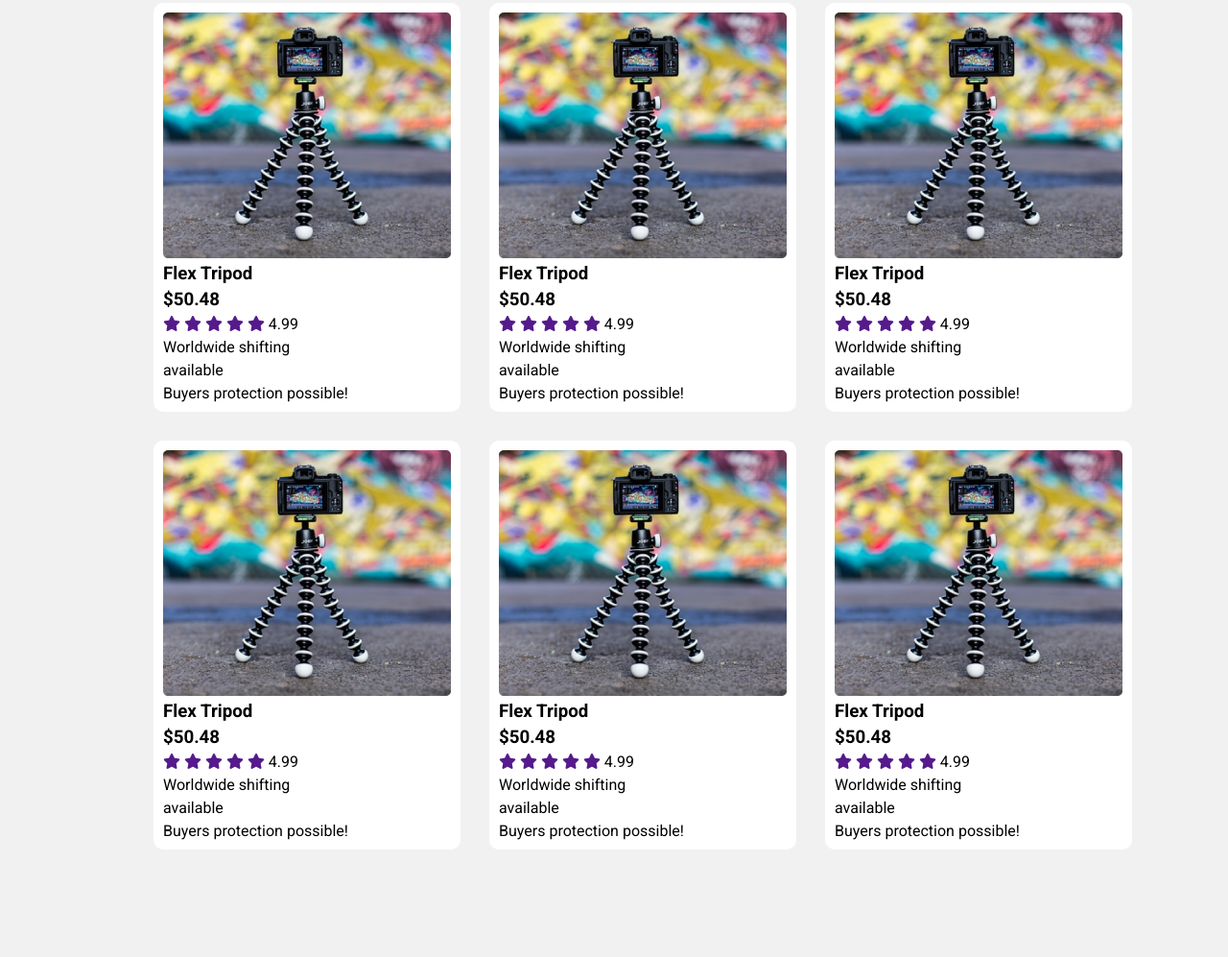
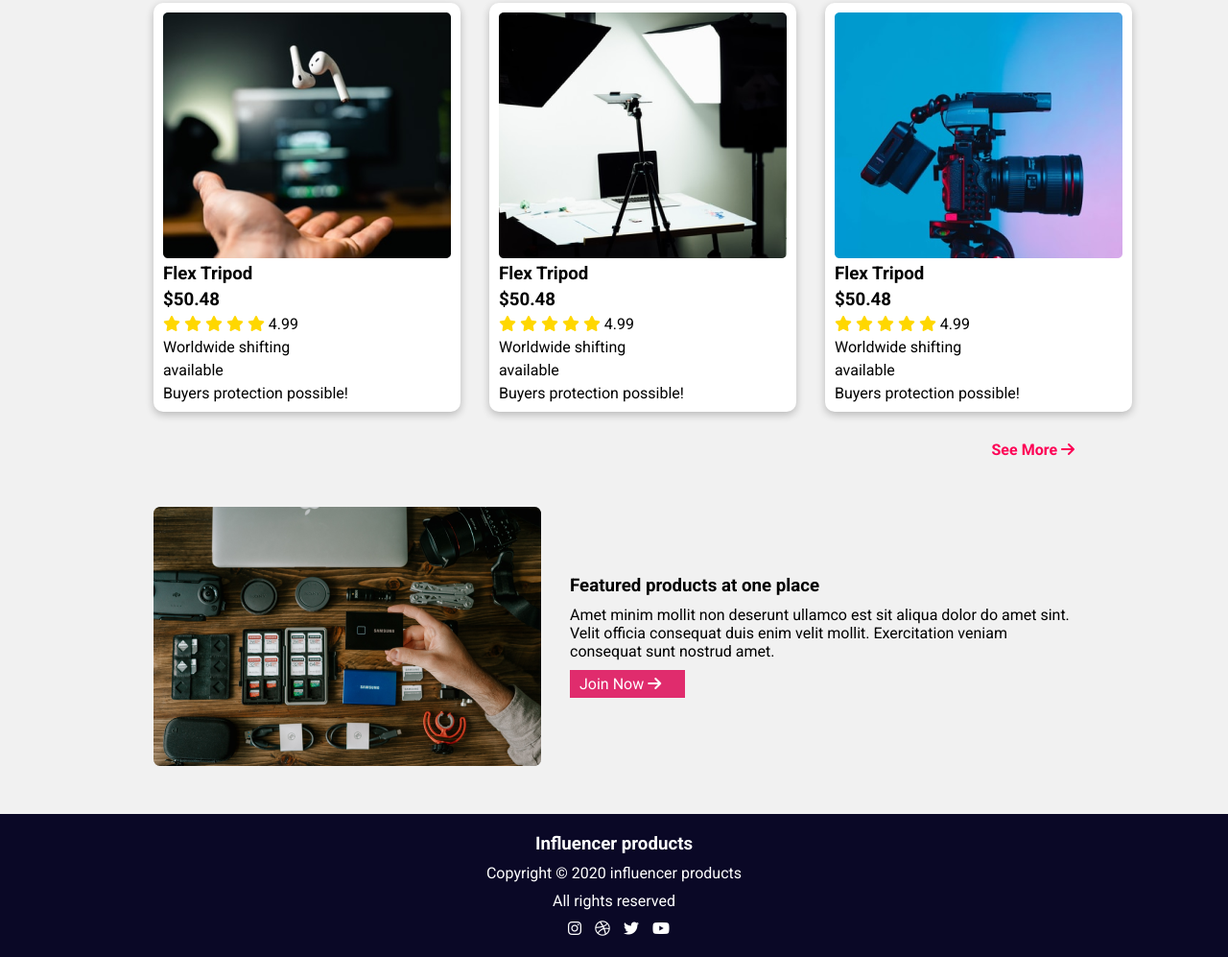
Before and after one commit to csrafsan/influencer_products, a plain HTML site: page index.html in a window 1280 px wide. Shown: the part 1652-2649 px from the top of the page at 96% size. Before the commit the page ends 2567 px from the top, so only its background shows below. Drawn offline with Linux system fonts and the light colour scheme.

Commit message:
featured products and footer option added

```diff
--- a/css/style.css
+++ b/css/style.css
@@ -1,3 +1,7 @@
+/* Curtasy */
+/* Shadow */
+/* https://getcssscan.com/css-box-shadow-examples */
+
 /* ---------------------
         Font Import
    ---------------------*/
@@ -138,5 +142,54 @@ hr{
     background-color: white;
     padding: 10px;
     border-radius: 10px;
+    box-shadow: rgba(0, 0, 0, 0.24) 0px 3px 8px;
 
 }
+.ratings a{
+    color: gold;
+}
+
+.see-more{
+    display: flex;
+    justify-content: right;
+    margin: 30px 0;
+    color: #fd0155;
+
+}
+.featured-products{
+    display: grid;
+    grid-template-columns: 1fr 2fr;
+    align-items: center;
+    column-gap: 30px;
+    margin: 50px 0;
+}
+.featured-info{
+    display: flex;
+    flex-direction: column;
+    row-gap: 10px;
+}
+.f-btn{
+    background-color: #E02C6D;
+    color: white;
+    width: 120px;
+    padding: 5px 10px ;
+}
+footer{
+    background-color: #0a0826;
+
+}
+
+.footer{
+    display: flex;
+    justify-content: center;
+    align-items: center;
+    row-gap: 10px;
+    flex-direction: column;
+    color: white;
+    padding: 20px 0px;
+}
+
+.social-icons a{
+    color: white;
+    margin-left: 10px;
+}
--- a/index.html
+++ b/index.html
@@ -109,7 +109,7 @@
                     <p>Buyers protection possible!</p>
                 </div>
                 <div class="product">
-                    <img src="images/tripod.png" alt="">
+                    <img src="images/lights.png" alt="">
                     <h3>Flex Tripod</h3>
                     <h3>$50.48</h3>
                     <div class="ratings">
@@ -125,7 +125,7 @@
                     <p>Buyers protection possible!</p>
                 </div>
                 <div class="product">
-                    <img src="images/tripod.png" alt="">
+                    <img src="images/mic.png" alt="">
                     <h3>Flex Tripod</h3>
                     <h3>$50.48</h3>
                     <div class="ratings">
@@ -141,7 +141,7 @@
                     <p>Buyers protection possible!</p>
                 </div>
                 <div class="product">
-                    <img src="images/tripod.png" alt="">
+                    <img src="images/single-light.png" alt="">
                     <h3>Flex Tripod</h3>
                     <h3>$50.48</h3>
                     <div class="ratings">
@@ -157,7 +157,7 @@
                     <p>Buyers protection possible!</p>
                 </div>
                 <div class="product">
-                    <img src="images/tripod.png" alt="">
+                    <img src="images/airpod.png" alt="">
                     <h3>Flex Tripod</h3>
                     <h3>$50.48</h3>
                     <div class="ratings">
@@ -173,7 +173,7 @@
                     <p>Buyers protection possible!</p>
                 </div>
                 <div class="product">
-                    <img src="images/tripod.png" alt="">
+                    <img src="images/setup.png" alt="">
                     <h3>Flex Tripod</h3>
                     <h3>$50.48</h3>
                     <div class="ratings">
@@ -189,55 +189,7 @@
                     <p>Buyers protection possible!</p>
                 </div>
                 <div class="product">
-                    <img src="images/tripod.png" alt="">
-                    <h3>Flex Tripod</h3>
-                    <h3>$50.48</h3>
-                    <div class="ratings">
-                        <a href=""><i class="fa-solid fa-star"></i></a>
-                        <a href=""><i class="fa-solid fa-star"></i></a>
-                        <a href=""><i class="fa-solid fa-star"></i></a>
-                        <a href=""><i class="fa-solid fa-star"></i></a>
-                        <a href=""><i class="fa-solid fa-star"></i></a>
-                        <span>4.99</span>
-                    </div>
-                    <p>Worldwide shifting</p>
-                    <p>available</p>
-                    <p>Buyers protection possible!</p>
-                </div>
-                <div class="product">
-                    <img src="images/tripod.png" alt="">
-                    <h3>Flex Tripod</h3>
-                    <h3>$50.48</h3>
-                    <div class="ratings">
-                        <a href=""><i class="fa-solid fa-star"></i></a>
-                        <a href=""><i class="fa-solid fa-star"></i></a>
-                        <a href=""><i class="fa-solid fa-star"></i></a>
-                        <a href=""><i class="fa-solid fa-star"></i></a>
-                        <a href=""><i class="fa-solid fa-star"></i></a>
-                        <span>4.99</span>
-                    </div>
-                    <p>Worldwide shifting</p>
-                    <p>available</p>
-                    <p>Buyers protection possible!</p>
-                </div>
-                <div class="product">
-                    <img src="images/tripod.png" alt="">
-                    <h3>Flex Tripod</h3>
-                    <h3>$50.48</h3>
-                    <div class="ratings">
-                        <a href=""><i class="fa-solid fa-star"></i></a>
-                        <a href=""><i class="fa-solid fa-star"></i></a>
-                        <a href=""><i class="fa-solid fa-star"></i></a>
-                        <a href=""><i class="fa-solid fa-star"></i></a>
-                        <a href=""><i class="fa-solid fa-star"></i></a>
-                        <span>4.99</span>
-                    </div>
-                    <p>Worldwide shifting</p>
-                    <p>available</p>
-                    <p>Buyers protection possible!</p>
-                </div>
-                <div class="product">
-                    <img src="images/tripod.png" alt="">
+                    <img src="images/camera.png" alt="">
                     <h3>Flex Tripod</h3>
                     <h3>$50.48</h3>
                     <div class="ratings">
@@ -253,12 +205,35 @@
                     <p>Buyers protection possible!</p>
                 </div>
 
+
             </div>
+            <div class="see-more">
+                <h4>See More <i class="fa-solid fa-arrow-right"></i></h4>
+            </div>
+            <div class="featured-products">
+                <img class="featured-img" src="/images/gear.png" alt="">
+                <div class="featured-info">
+                    <h3 class="featured-heading">Featured products at one place</h3>
+                    <p>Amet minim mollit non deserunt ullamco est sit aliqua dolor do amet sint. Velit officia consequat duis enim velit mollit. Exercitation veniam consequat sunt nostrud amet.</p>
+                    <a class="f-btn" href="">Join Now <i class="fa-solid fa-arrow-right"></i></a>
+                </div>
+            </div>
+
         </div>
 
     </main>
     <footer>
-
+        <div class="footer">
+            <h3>Influencer products</h3>
+            <p>Copyright © 2020  influencer products</p>
+            <p>All rights reserved</p>
+            <div class="social-icons">
+                <a href=""><i class="fa-brands fa-instagram"></i></a>
+                <a href=""><i class="fa-brands fa-dribbble"></i></a>
+                <a href=""><i class="fa-brands fa-twitter"></i></a>
+                <a href=""><i class="fa-brands fa-youtube"></i></a>
+            </div>
+        </div>
 
     </footer>
 </body>
```
